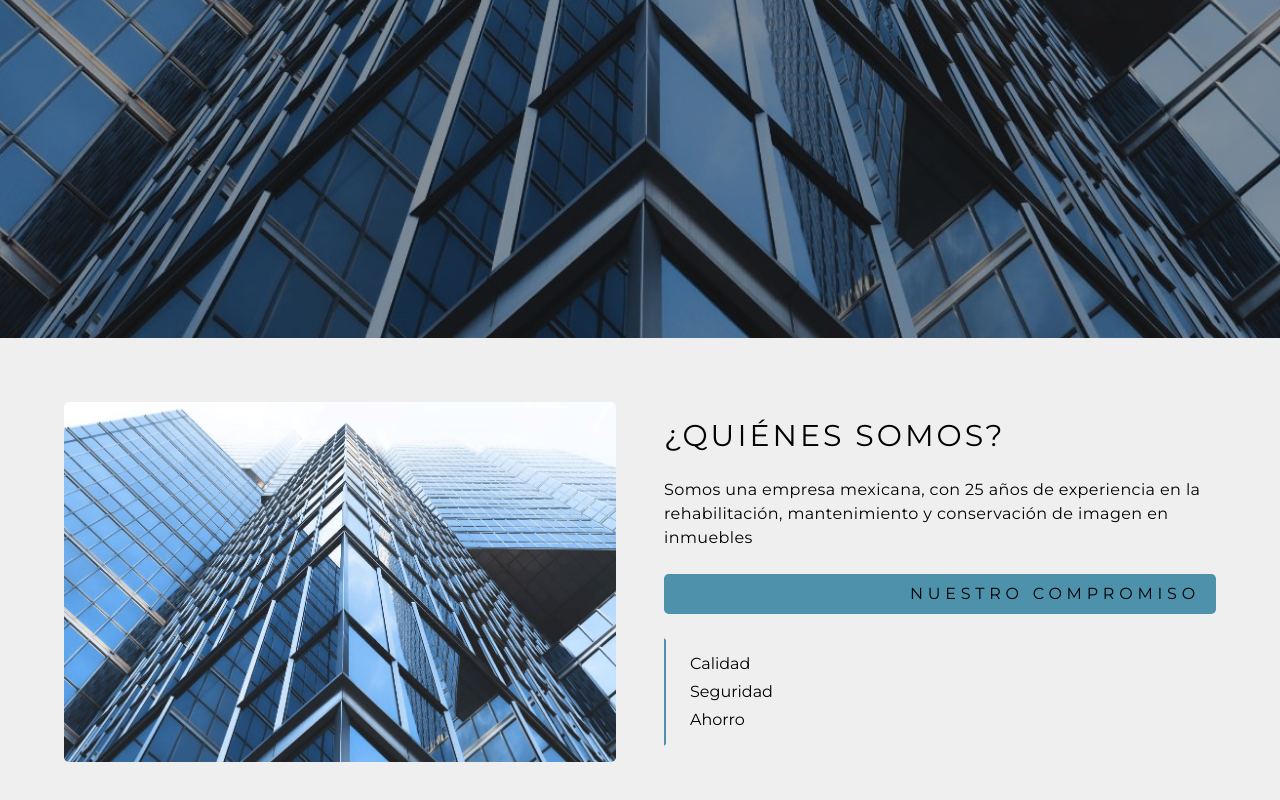
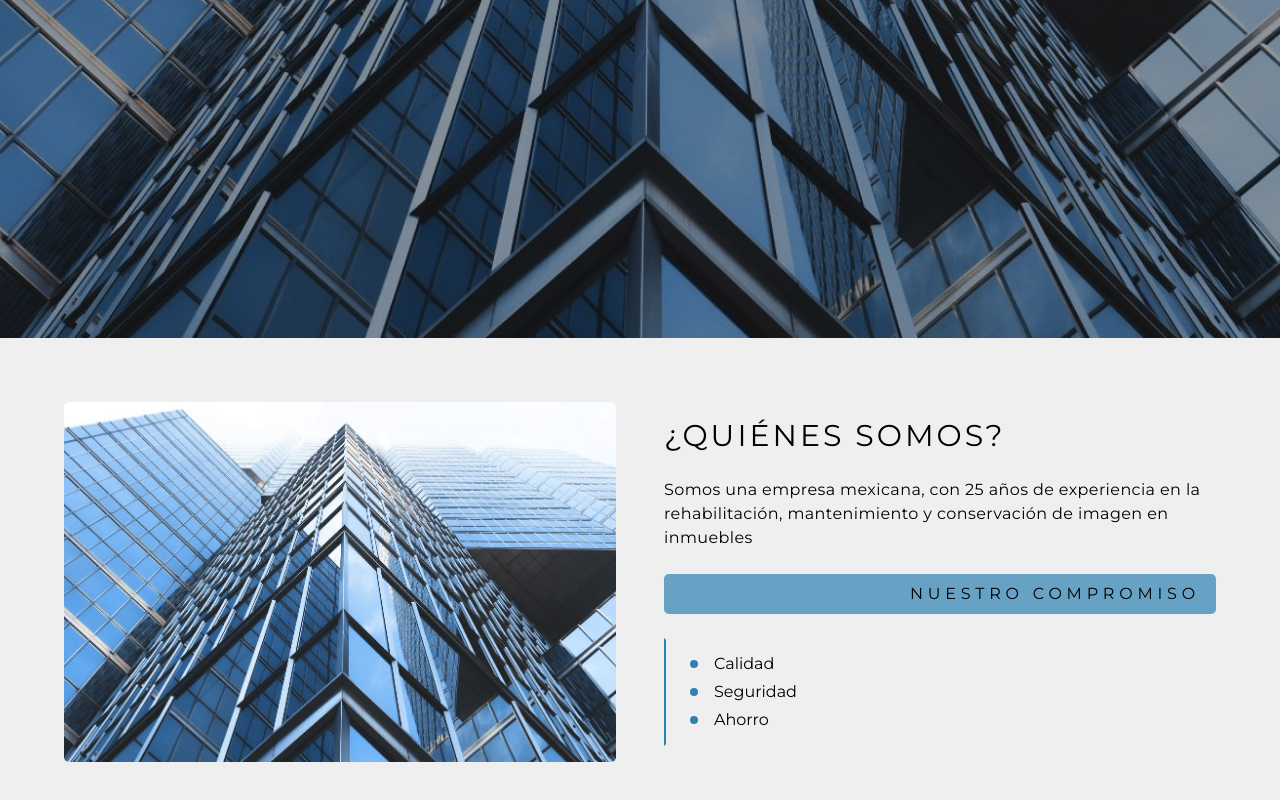
Before and after one commit to Alnn7Bf/Mained, a React (Vite) app: page / in a window 1280 px wide. Shown: the part 462-1262 px from the top of the page. Built offline with nearby package versions, Linux system fonts and the light colour scheme.

Commit message:
Seccion de about

```diff
--- a/src/components/Navbar.jsx
+++ b/src/components/Navbar.jsx
@@ -1,10 +1,10 @@
 import { useState } from 'react'
 import {IconMenu, IconClose} from './Icons'
 
-const LinkItem = ({ref, text, onClick}) => {
+const LinkItem = ({text, onClick}) => {
   return (
     <>
-      <a href={ref} className={`px-6 py-6 md:py-3 lg:px-8 xl:px-10 tracking-navbar text-xs font-medium hover:text-black/50 transition-all duration-500`} onClick={onClick}>{text}</a>
+      <a className={`px-6 py-6 md:py-3 lg:px-8 xl:px-10 tracking-navbar text-xs font-medium hover:text-black/50 transition-all duration-500 cursor-pointer`} onClick={onClick}>{text}</a>
     </>
   )
 }
@@ -16,17 +16,22 @@ function Navbar() {
     setIsOpen(!isOpen);
   };
 
+  const linkFunction = (ref) => {
+    toggleMenu();
+    document.getElementById(ref)?.scrollIntoView({behavior:'smooth'});
+  }
+
   return (
     <nav className={`z-20 flex fixed w-dvw ${isOpen? 'bg-light/90' : 'bg-light/50'} md:bg-light/50 justify-center flex-col md:flex-row text-black transition-all duration-500`} id="menu">
       <label className="cursor-pointer md:hidden m-2" onClick={toggleMenu}>
         {isOpen? <IconClose size={36}/> : <IconMenu size={36}/>}
       </label>
       <div className={`flex flex-col md:flex-row w-full justify-center items-center overflow-hidden ${isOpen? 'h-96' : 'h-0'} md:h-auto transition-all duration-500`} id="menu-toggle">
-          <LinkItem ref={'#'} text={'INICIO'} onClick={toggleMenu}/>
-          <LinkItem ref={'#'} text={'NOSOTROS'} onClick={toggleMenu}/>
-          <LinkItem ref={'#'} text={'SERVICIOS'} onClick={toggleMenu}/>
-          <LinkItem ref={'#'} text={'GALERIA'} onClick={toggleMenu}/>
-          <LinkItem ref={'#'} text={'CONTACTO'} onClick={toggleMenu}/>
+          <LinkItem text={'INICIO'} onClick={() => linkFunction('start')}/>
+          <LinkItem text={'NOSOTROS'} onClick={() => linkFunction('about')}/>
+          <LinkItem text={'SERVICIOS'} onClick={() => linkFunction('services')}/>
+          <LinkItem text={'GALERIA'} onClick={() => linkFunction('gallery')}/>
+          <LinkItem text={'CONTACTO'} onClick={() => linkFunction('contact')}/>
       </div>
     </nav>
   )
--- a/src/index.css
+++ b/src/index.css
@@ -3,7 +3,7 @@
 @theme {
     --tracking-navbar: 0.3rem;
     --tracking-hero: 0.5rem;
-    --color-primary: #4d91ab;
+    --color-primary: #2e82b2;
     --color-light: #efefef;
     --color-dark: #0f0f0f;
     --radius-global: 0.3rem;
--- a/src/sections/About.jsx
+++ b/src/sections/About.jsx
@@ -2,7 +2,7 @@ function About() {
 
   return (
     <>
-      <section className="flex flex-col md:flex-row w-full bg-light justify-center items-center py-16 px-8">
+      <section className="flex flex-col md:flex-row w-full bg-light justify-center items-center py-16 px-8" id="about">
         <div className="max-w-6xl w-full grid md:grid-cols-2 gap-12 items-center">
           <div className="h-70 md:h-90 bg-gray-300 overflow-hidden rounded-global">
             <img src="./src/assets/header-bg.jpg" alt="Nosotros" className="w-full h-full object-cover"/>
@@ -10,11 +10,20 @@ function About() {
           <div className="flex flex-col gap-6">
             <h2 className="text-3xl tracking-widest text-center md:text-left">¿QUIÉNES SOMOS?</h2>
             <p className="text-md text-center md:text-left tracking-wide">Somos una empresa mexicana, con 25 años de experiencia en la rehabilitación, mantenimiento y conservación de imagen en inmuebles</p>
-            <span className="bg-primary text-center md:text-right rounded-global px-4 py-2 tracking-navbar">NUESTRO COMPROMISO</span>
+            <span className="bg-primary/70 text-center md:text-right rounded-global px-4 py-2 tracking-navbar">NUESTRO COMPROMISO</span>
             <ul className="text-left space-y-1 border-2 border-transparent border-l-primary py-3 px-6">
-              <li className="list-none">Calidad</li>
-              <li className="list-none">Seguridad</li>
-              <li className="list-none">Ahorro</li>
+              <li className="flex items-center gap-4">
+                <span className="w-2 h-2 bg-primary rounded-full"></span>
+                Calidad
+              </li>
+              <li className="flex items-center gap-4">
+                <span className="w-2 h-2 bg-primary rounded-full"></span>
+                Seguridad
+              </li>
+              <li className="flex items-center gap-4">
+                <span className="w-2 h-2 bg-primary rounded-full"></span>
+                Ahorro
+              </li>
             </ul>
           </div>
         </div>
--- a/src/sections/Hero.jsx
+++ b/src/sections/Hero.jsx
@@ -3,7 +3,7 @@ import image from "../assets/header-bg.jpg"
 function Hero() {
   return (
     <>
-      <section className="relative h-dvh w-full grid place-items-center">
+      <section className="relative h-dvh w-full grid place-items-center" id="start">
         <div className="absolute inset-0 -z-10 bg-cover bg-center bg-top" style={{backgroundImage: `url(${image})`}}></div>
         <div className="absolute inset-0 z-0 bg-black/40"></div>
         <div className="relative flex flex-col gap-2 text-center">
```
